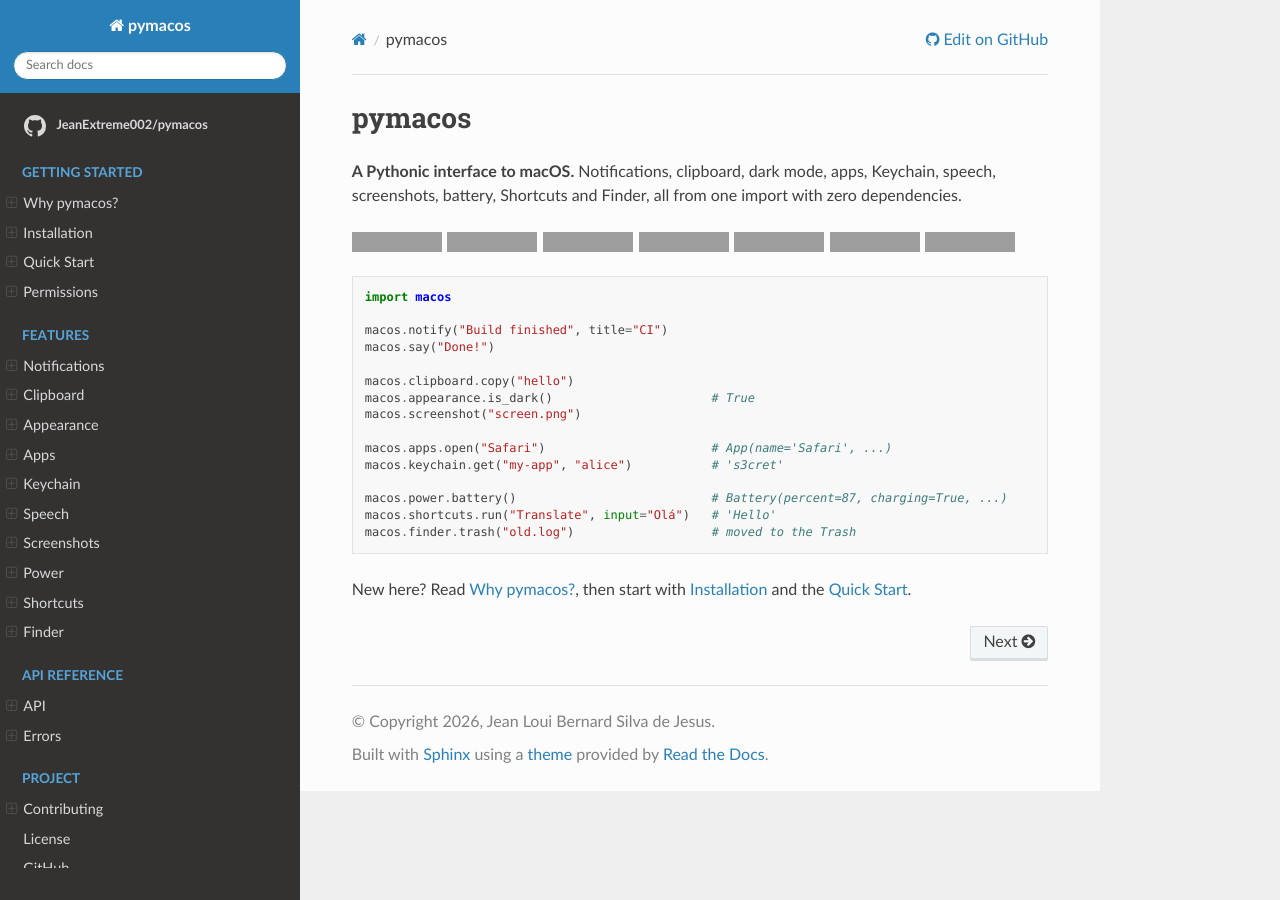
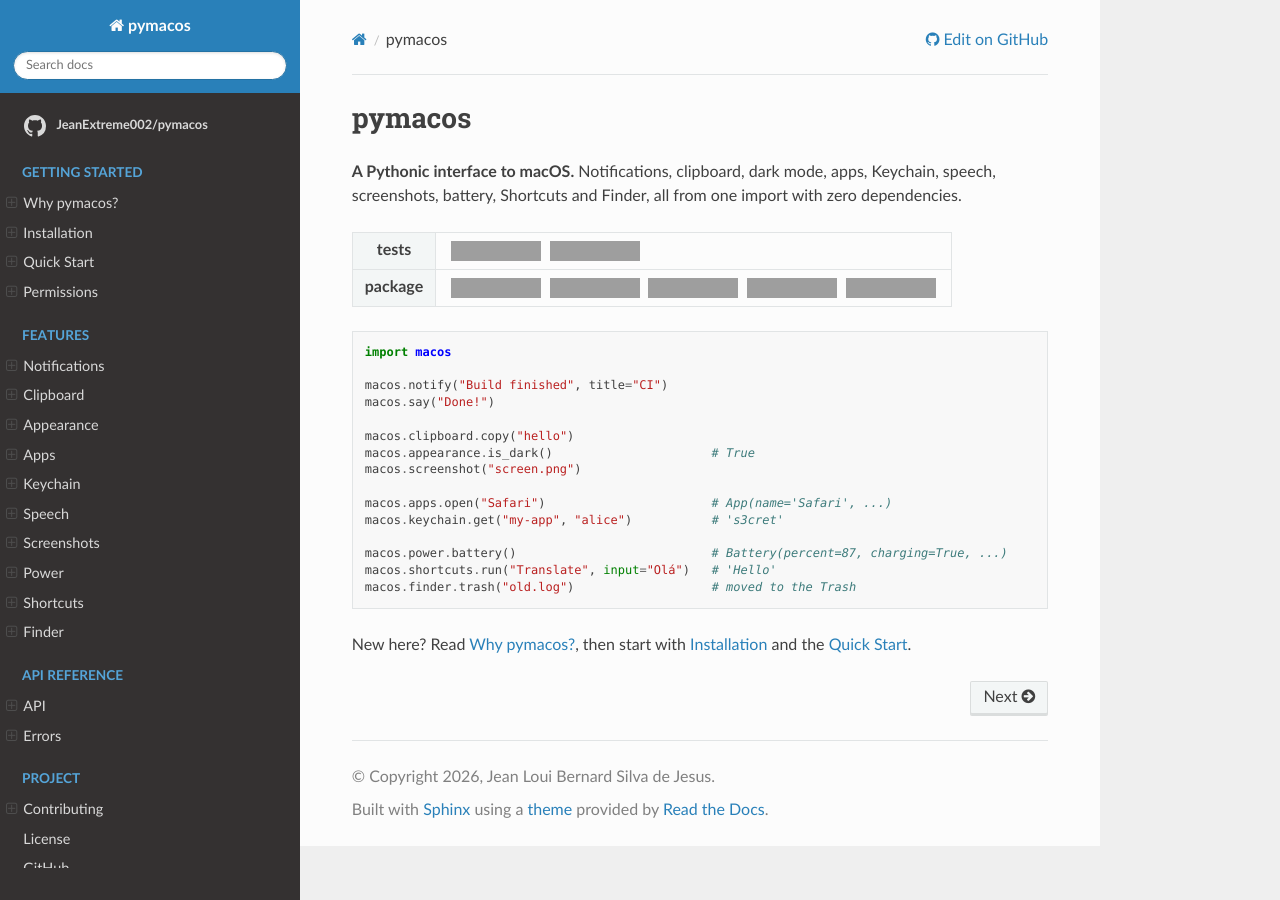
Before and after one commit to JeanExtreme002/macOS, a Sphinx documentation site: the page built from docs/index.md, in a window 1280 px wide, cut to the strip 0-900 px from the top of the page. Built offline with Sphinx 7.4.7 and the Read the Docs theme 3.1.0, drawn with Linux system fonts in a browser that asks for light colours; comment, search, counter and statistics services are not loaded; grey boxes are pictures that could not be loaded.

Commit message:
docs: show the home page badges as a labelled table, like the README

````diff
--- a/docs/_static/custom.css
+++ b/docs/_static/custom.css
@@ -67,16 +67,28 @@
   display: none;
 }
 
-/* --- Badges on the home page (docs/index.md) ---------------------------- */
-/* Keep the shields on one wrapping row with even gaps, instead of the
-   theme's default inline images separated by whitespace. */
-.badges {
-  display: flex;
-  flex-wrap: wrap;
-  gap: 0.35rem;
+/* --- Badge table on the home page (docs/index.md) ----------------------- */
+/* The same labelled table as the README. The RTD theme only styles Markdown
+   tables (`table.docutils`), so this raw HTML one gets its borders here. */
+.badge-table {
   margin-bottom: 1.5rem;
+  border-collapse: collapse;
 }
 
-.badges a {
+.badge-table th,
+.badge-table td {
+  padding: 0.4rem 0.75rem;
+  border: 1px solid #e1e4e5;
+  vertical-align: middle;
+}
+
+.badge-table th {
+  background: #f3f6f6;
+  text-align: center;
+}
+
+.badge-table td a {
+  display: inline-block;
+  margin: 0.1rem 0.15rem;
   line-height: 0;
 }
--- a/docs/index.md
+++ b/docs/index.md
@@ -4,15 +4,25 @@
 Keychain, speech, screenshots, battery, Shortcuts and Finder, all from one
 import with zero dependencies.
 
-<p class="badges">
-  <a href="https://github.com/JeanExtreme002/pymacos/actions/workflows/python-package.yml"><img alt="GitHub Actions build status" src="https://github.com/JeanExtreme002/pymacos/actions/workflows/python-package.yml/badge.svg"></a>
-  <a href="https://app.codecov.io/gh/JeanExtreme002/pymacos"><img alt="Code coverage" src="https://codecov.io/gh/JeanExtreme002/pymacos/branch/main/graph/badge.svg"></a>
-  <a href="https://pypi.org/project/pymacos/"><img alt="Newest PyPI version" src="https://img.shields.io/pypi/v/pymacos.svg"></a>
-  <a href="https://pypi.org/project/pymacos/"><img alt="Supported Python versions" src="https://img.shields.io/pypi/pyversions/pymacos.svg?color=8A2BE2"></a>
-  <a href="https://pypi.org/project/pymacos/"><img alt="Platform" src="https://img.shields.io/badge/platform-macOS-lightgrey.svg"></a>
-  <a href="https://pypi.org/project/pymacos/"><img alt="Typed" src="https://img.shields.io/pypi/types/pymacos.svg"></a>
-  <a href="https://github.com/JeanExtreme002/pymacos/blob/main/LICENSE"><img alt="License" src="https://img.shields.io/pypi/l/pymacos.svg"></a>
-</p>
+<table class="badge-table">
+  <tr>
+    <th>tests</th>
+    <td>
+      <a href="https://github.com/JeanExtreme002/pymacos/actions/workflows/python-package.yml"><img alt="GitHub Actions build status" src="https://github.com/JeanExtreme002/pymacos/actions/workflows/python-package.yml/badge.svg"></a>
+      <a href="https://app.codecov.io/gh/JeanExtreme002/pymacos"><img alt="Code coverage" src="https://codecov.io/gh/JeanExtreme002/pymacos/branch/main/graph/badge.svg"></a>
+    </td>
+  </tr>
+  <tr>
+    <th>package</th>
+    <td>
+      <a href="https://pypi.org/project/pymacos/"><img alt="Newest PyPI version" src="https://img.shields.io/pypi/v/pymacos.svg"></a>
+      <a href="https://pypi.org/project/pymacos/"><img alt="Supported Python versions" src="https://img.shields.io/pypi/pyversions/pymacos.svg?color=8A2BE2"></a>
+      <a href="https://pypi.org/project/pymacos/"><img alt="Platform" src="https://img.shields.io/badge/platform-macOS-lightgrey.svg"></a>
+      <a href="https://pypi.org/project/pymacos/"><img alt="Typed" src="https://img.shields.io/pypi/types/pymacos.svg"></a>
+      <a href="https://github.com/JeanExtreme002/pymacos/blob/main/LICENSE"><img alt="License" src="https://img.shields.io/pypi/l/pymacos.svg"></a>
+    </td>
+  </tr>
+</table>
 
 ```python
 import macos
````
